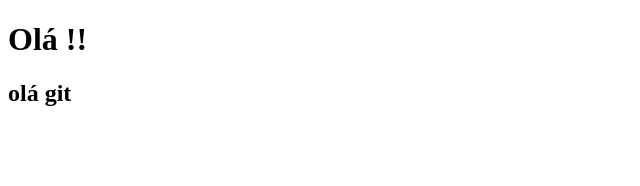
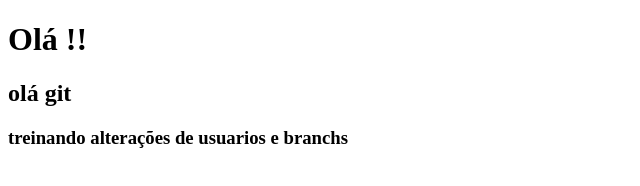
Before and after one commit to Reinan-Alves/ola-git, a plain HTML site: page index.html in a window 1280 px wide. Shown: the whole page, without its empty margins (0-640 px from the left). Drawn offline with Linux system fonts and the light colour scheme.

Commit message:
adicionando um h3

```diff
--- a/index.html
+++ b/index.html
@@ -9,5 +9,6 @@
 <body>
     <h1>Olá !!</h1>
     <h2>olá git</h2>
+    <h3>treinando alterações de usuarios e branchs</h3>
 </body>
 </html>
```
